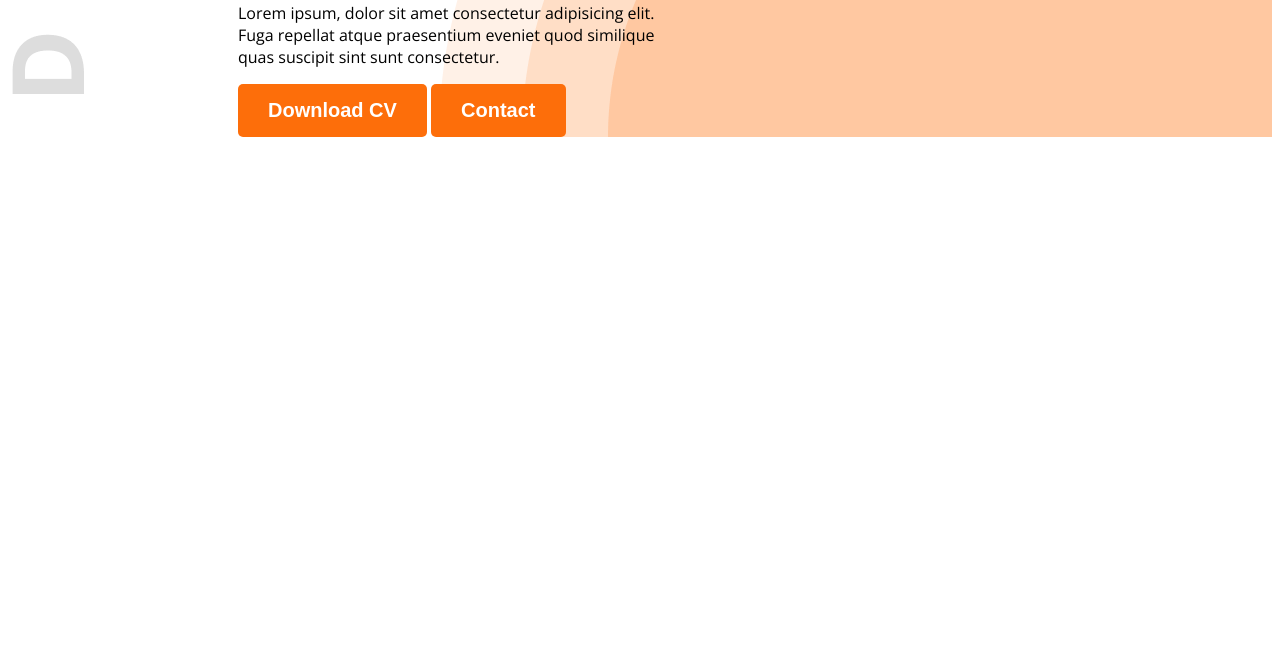
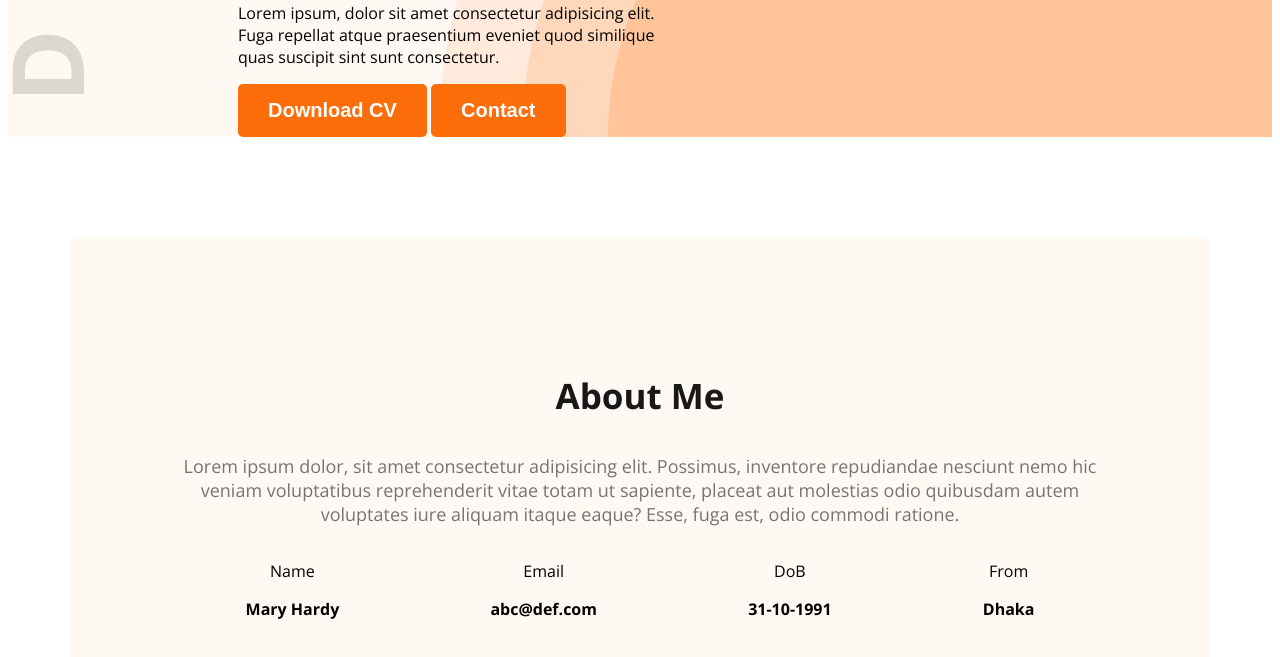
Before and after one commit to masum123dev/last-portfolio-resources, a plain HTML site: page index.html in a window 1280 px wide. Shown: the part 719-1376 px from the top of the page. Before the commit the page ends 864 px from the top, so only its background shows below. Drawn offline with nearby package versions, Linux system fonts and the light colour scheme.

Commit message:
added about me section

```diff
--- a/index.html
+++ b/index.html
@@ -10,7 +10,7 @@
   <link rel="stylesheet" href="styles/style.css">
 </head>
 <body class="open-sans-normal">
-  <header class="header-sect">
+  <header class="header-sect secondary-color">
     <nav>
       <h3 class="nav-title">Ma<span class="primary-color">r</span>y</h3>
       <ul >
@@ -35,7 +35,31 @@
   </header>
 
   <main>
+    <section class="about">
+      <h3 class="section-title">About Me</h3>
+      <p class="section-description secondary-color">
+        Lorem ipsum dolor, sit amet consectetur adipisicing elit. Possimus, inventore repudiandae nesciunt nemo hic veniam voluptatibus reprehenderit vitae totam ut sapiente, placeat aut molestias odio quibusdam autem voluptates iure aliquam itaque eaque? Esse, fuga est, odio commodi ratione.
+      </p>
+      <div class="about-items">
+        <div class="about-item">
+          <p class="item-title">Name</p>
+          <p class="item-description">Mary Hardy</p>
+        </div>
+        <div class="about-item">
+          <p class="item-title">Email</p>
+          <p class="item-description">abc@def.com</p>
+        </div>
+        <div class="about-item">
+          <p class="item-title">DoB</p>
+          <p class="item-description">31-10-1991</p>
+        </div>
+        <div class="about-item">
+          <p class="item-title">From</p>
+          <p class="item-description">Dhaka</p>
+        </div>
+      </div>
 
+    </section>
   </main>
 
   <footer>
--- a/styles/style.css
+++ b/styles/style.css
@@ -11,6 +11,9 @@
 /*shared color*/
 .primary-color{
   color: #FD6E0A;
+}
+.secondary-color{
+  background-color: #FFF8F3;
 }
 .dark-2{
   color: #474747;
@@ -85,3 +88,39 @@ nav li a{
   height: 465px;
   width: 580px;
 }
+
+/*Main styles*/
+main{
+  max-width: 1140px;
+  margin: 0 auto;
+}
+
+
+/*section styles*/
+.section-title{
+  font-size: 35px;
+  font-weight: bold;
+  color: #181818;
+}
+.section-description{
+  font-size: 18px;
+  color: #757575;
+}
+
+/*About Styles*/
+.about{
+  border-radius: 10px;
+  padding: 100px 100px;
+  text-align: center;
+  margin-top: 100px;
+  background-color: #FFF8F3;
+}
+.item-description{
+  font-weight: bold;
+  margin-top: 0;
+}
+.about-items{
+  display: flex;
+  justify-content: space-around;
+
+}
```
